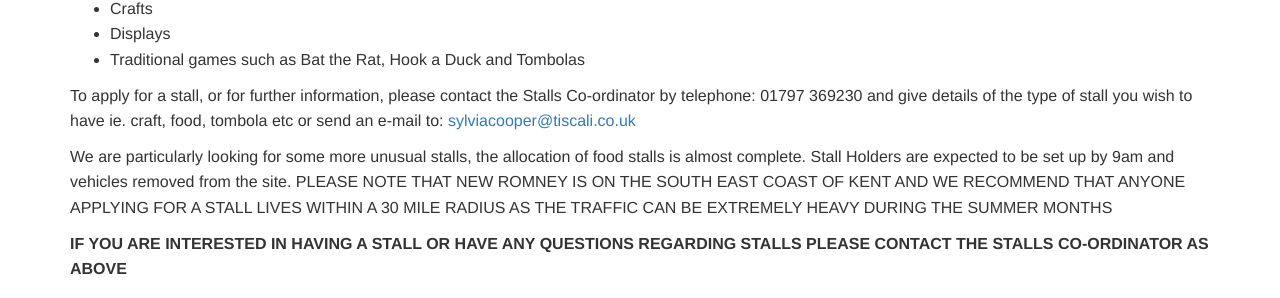
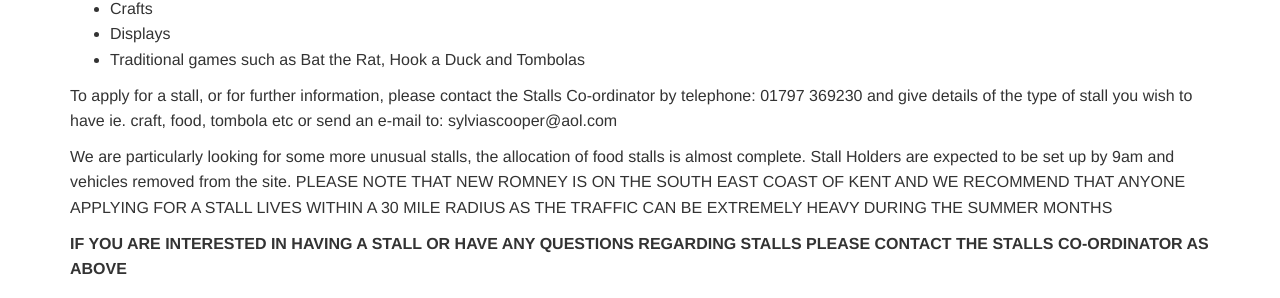
Before and after one commit to jodiedoubleday/newromney, a Jekyll site: the page built from takePart.md, in a window 1280 px wide. Shown: the part 443-741 px from the top of the page. Built offline with Jekyll 4.4.1, drawn with Linux system fonts in a browser that asks for light colours; a script that is not in the unit is left out.

Commit message:
Update Pages “takePart”

```diff
--- a/takePart.md
+++ b/takePart.md
@@ -14,7 +14,7 @@ Types of stalls include:
 * Displays
 * Traditional games such as Bat the Rat, Hook a Duck and Tombolas
 
-To apply for a stall, or for further information, please contact the Stalls Co-ordinator by telephone: 01797 369230 and give details of the type of stall you wish to have ie. craft, food, tombola etc or send an e-mail to: <mailto:sylviacooper@tiscali.co.uk>
+To apply for a stall, or for further information, please contact the Stalls Co-ordinator by telephone: 01797 369230 and give details of the type of stall you wish to have ie. craft, food, tombola etc or send an e-mail to:  sylviascooper@aol.com
 
 We are particularly looking for some more unusual stalls, the allocation of food stalls is almost complete.  Stall Holders are expected to be set up by 9am and vehicles removed from the site. PLEASE NOTE THAT NEW ROMNEY IS ON THE SOUTH EAST COAST OF KENT AND WE RECOMMEND THAT ANYONE APPLYING FOR A STALL LIVES WITHIN A 30 MILE RADIUS AS THE TRAFFIC CAN BE EXTREMELY HEAVY DURING THE SUMMER MONTHS
 
```
